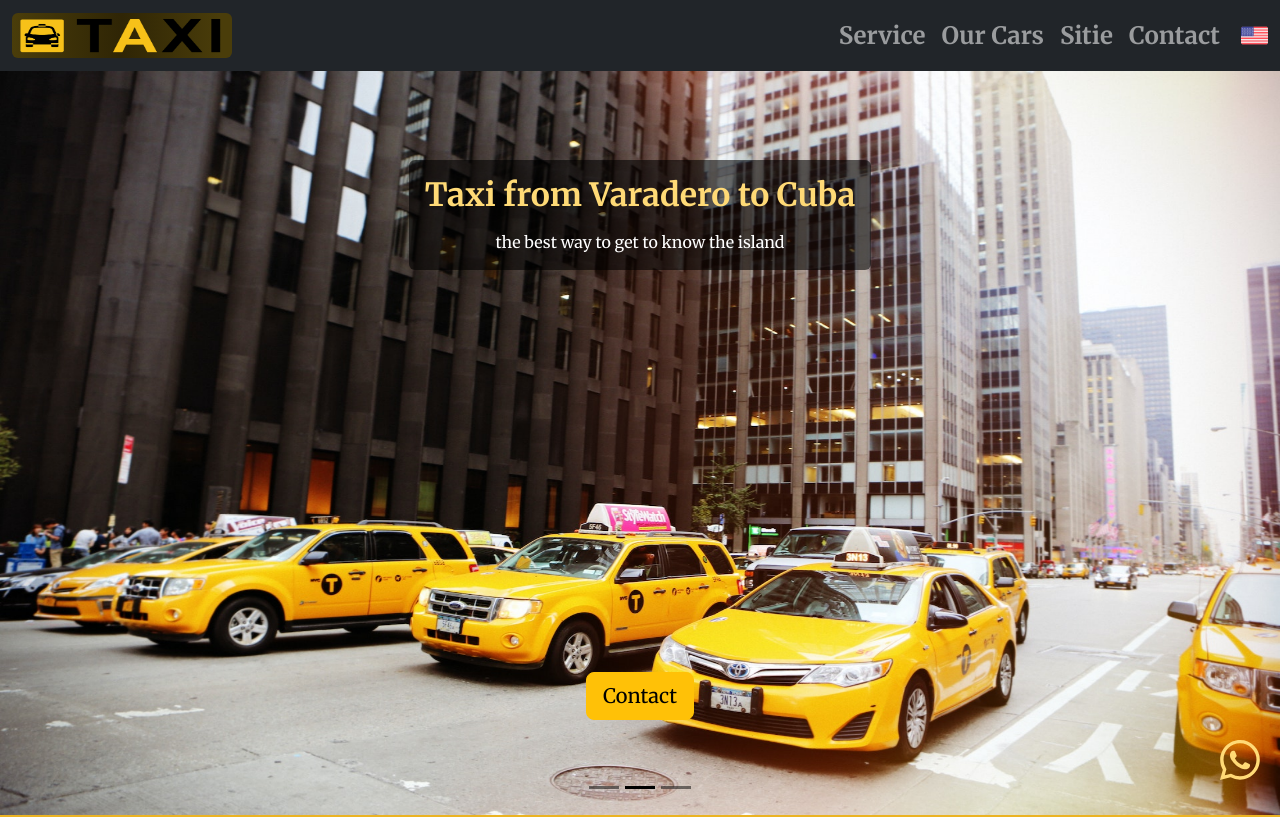
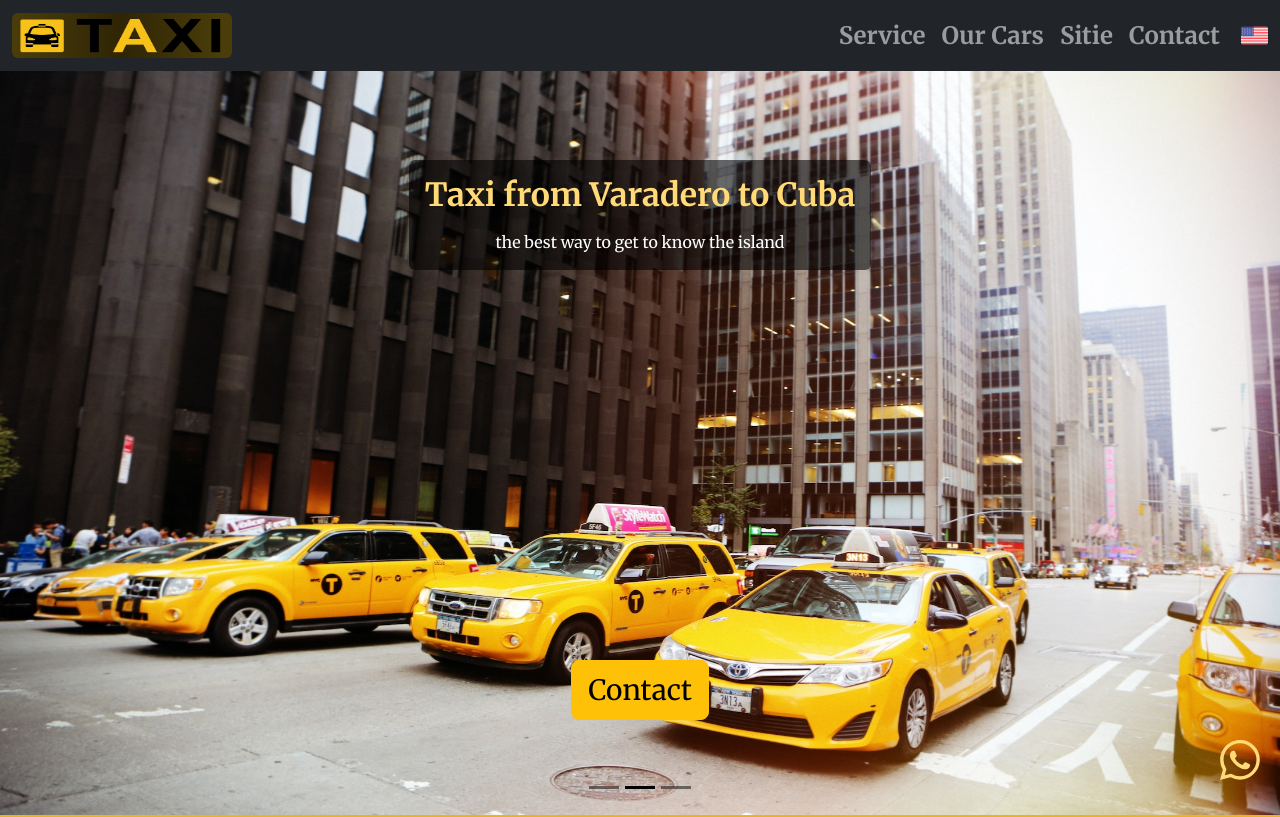
Before and after one commit to HaroldRodriguez0/taxi-0, a React (Vite) app: page / in a window 1280 px wide. Shown: the top 817 px of the page. Built offline with nearby package versions, Linux system fonts and the light colour scheme; grey boxes are pictures that could not be loaded.

Commit message:
1-commit

```diff
--- a/src/components/Contact.jsx
+++ b/src/components/Contact.jsx
@@ -9,7 +9,7 @@ import { SgvFacebook, SgvInstagram, SgvTwitter, SgvYoutube } from "../assets/svg
 export const Contact = () => {
   const form = useRef();
 
-  const { language } = useContext(LanguageContext);
+  const { language, refContact } = useContext(LanguageContext);
 
   const sendEmail = (e) => {
     e.preventDefault();
@@ -32,16 +32,16 @@ export const Contact = () => {
   };
 
   return (
-    <section className="bg-dark pt-4">
+    <section ref={refContact} className="bg-dark pt-4">
       <Container className="flex-column footer-text-color container">
         <Row className="w-100">
           <Col md={6}>
             <h2 className="footer-title py-2">
               {language ? "Contact details" : "Detalles de contacto"}
             </h2>
-            <h5 className="m-0">General Manager</h5>
+            <h5 className="m-0">{language ? "General Manager" : "General Manager"}</h5>
             <h2 className="mb-3 footer-info-color">Oriel ... ...</h2>
-            <h5 className="m-0">Phone number</h5>
+            <h5 className="m-0">{language ? "Phone number" : "Phone number"}</h5>
             <a href="tel:5353760295" className="mb-5 footer-info-color">
               +53 53760295
             </a>
--- a/src/components/Home.jsx
+++ b/src/components/Home.jsx
@@ -3,8 +3,11 @@ import Carousel from "react-bootstrap/Carousel";
 import { LanguageContext } from "./LanguageContext";
 
 export const Home = () => {
+
   const { language, refContact } = useContext(LanguageContext);
-
+  const scrollRef = () => {
+    refContact.current.scrollIntoView({ behavior: 'smooth'});
+  }
   return (
     <section>
       <div className="d-flex justify-content-center">
@@ -20,8 +23,8 @@ export const Home = () => {
               : "el mejor modo de conocer la isla"}
           </p>
         </div>
-        <button className="btn btn-lg btn-warning position position-b">
-          <a ref={refContact}>{language ? "Contact" : "Contáctanos"}</a>
+        <button onClick={() => scrollRef()} className="btn btn-lg fs-3 btn-warning position position-b">
+          {language ? "Contact" : "Contáctanos"}
         </button>
       </div>
 
--- a/src/components/Map.jsx
+++ b/src/components/Map.jsx
@@ -4,6 +4,7 @@ import { ModalMAp } from "./ModalMap";
 
 export const Map = () => {
 
+  const isNotMobile = window.innerWidth > 600;
   const { language, refSitie } = useContext(LanguageContext);
   const [sitie, setSitie] = useState();
   const [show, setShow] = useState(false);
@@ -35,7 +36,8 @@ export const Map = () => {
           {
           sities.map((sities, i) => (
             <img
-              onClick={() => {handleShow(); setSitie(i);}}
+              onMouseEnter={() => {isNotMobile && handleShow(); setSitie(i);} }
+              onClick={() => { handleShow(); setSitie(i);} }
               key={i}
               title={sities}
 
--- a/src/components/Whatsapp.jsx
+++ b/src/components/Whatsapp.jsx
@@ -1,10 +1,12 @@
+
 import { SgvWhatsapp } from "../assets/svg"
 
 
 export const Whatsapp = () => {
+
   return (
     <div className="whatsapp ">
-      <a href="https://api.whatsapp.com/send?phone=5353760295&text=Hola%2C%20como%20podemos%20we%20ayudarte%3F">
+      <a href={`https://api.whatsapp.com/send?phone=5353760295&text=Hola%2C%20necesito%20un%20Taxi%`}>
         <SgvWhatsapp />
       </a>
     </div>
--- a/src/style.css
+++ b/src/style.css
@@ -363,7 +363,7 @@ a{
 
 .footer-title{
   text-align: center;
-  font-size: 2.3rem;
+  font-size: 2.2rem;
 }
 
 .footer-info-color{
```
